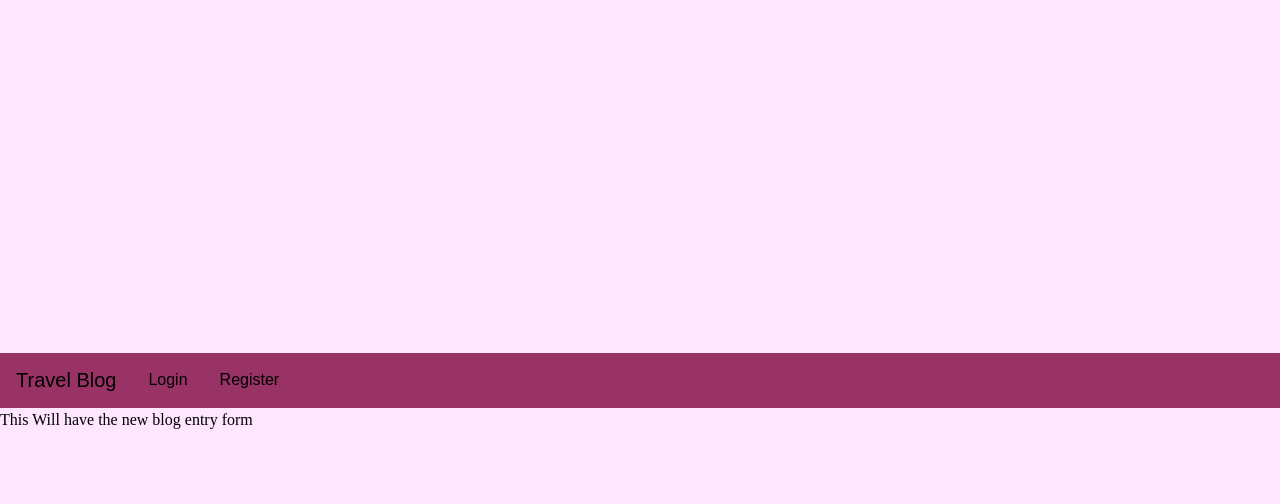
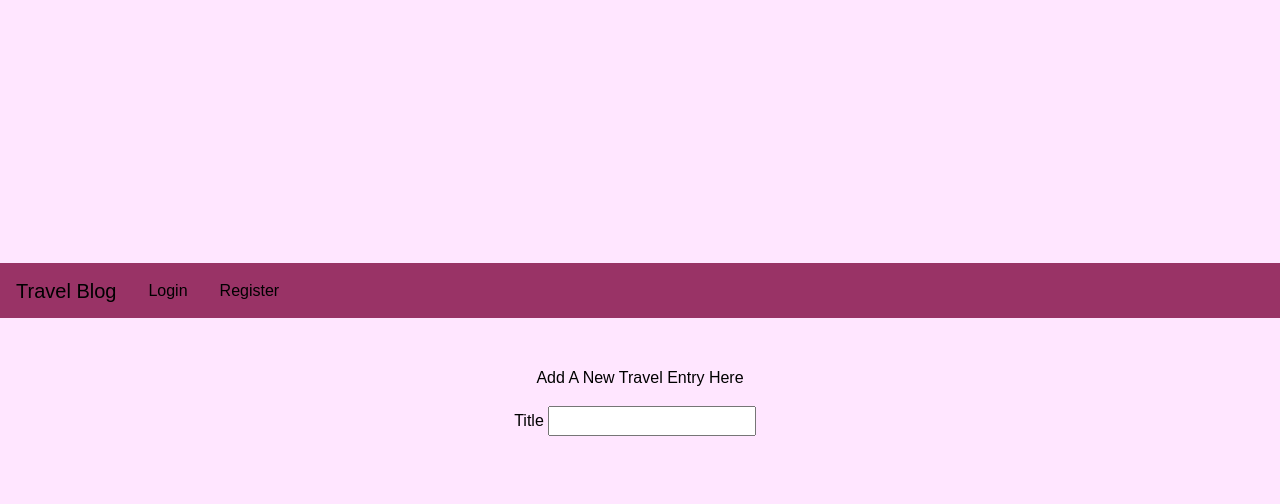
Before and after one commit to FablihaHossain/travel_blog, a Django app: page /newEntry/ in a window 1280 px wide. Shown: the top 504 px of the page. Run offline with Django 3.2, Linux system fonts and the light colour scheme; some libraries are stand-ins or nearby versions.

Commit message:
added initial form details

```diff
--- a/travelBlog/travelEntries/templates/login.html
+++ b/travelBlog/travelEntries/templates/login.html
@@ -5,6 +5,7 @@
 </head>
 {% block content %}
 <body class = "body-html body size">
+	<form action="{% url 'login' %}" method = post>
 		<div class ="jumbotron">
 			<div class = "container text-center form-words" style="height: 40px"> Log Into Your Account Here </div>
 			<div class="form-group text-center form-fields">
@@ -19,6 +20,7 @@
 				<button type = "submit" class = "btn btn-primary btn-primary-block"> Login </button>
 			</div>
 		</div>
+	</form>
 </body>
 {% endblock content %}
 </html>
--- a/travelBlog/travelEntries/templates/newEntry.html
+++ b/travelBlog/travelEntries/templates/newEntry.html
@@ -5,7 +5,17 @@
 </head>
 {% block content %}
 <body class = "body-html body-size">
-	<p> This Will have the new blog entry form </p>
+	<form action="{% url 'newEntry' %}" method = post>
+		<div class ="jumbotron">
+			<div class = "container text-center form-words" style="height: 40px"> Add A New Travel Entry Here </div>
+			<div class="form-group text-center form-fields">
+				<label class = "text-center form-words"> Title </label>
+				<input type = "title" name = "title">
+			</div>
+
+
+		</div>
+	</form>
 </body>
 {% endblock content %}
 </html>
--- a/travelBlog/travelEntries/templates/registration.html
+++ b/travelBlog/travelEntries/templates/registration.html
@@ -5,6 +5,7 @@
 </head>
 {% block content %}
 <body class = "body-html body-size">
+	<form action="{% url 'register' %}" method = post>
 		<div class = "jumbotron">
 			<div class="container text-center form-words" style="height: 40px"> Please Provide The Following Information </div>
 			<div class="form-group text-center form-fields">
@@ -31,6 +32,7 @@
 				<button type = "submit" class = "btn btn-primary btn-primary-block"> Register </button>
 			</div>
 		</div>
+	</form>
 </body>
 {% endblock content %}
 </html>
```
Lines whose indentation alone changed are shown as unchanged.
